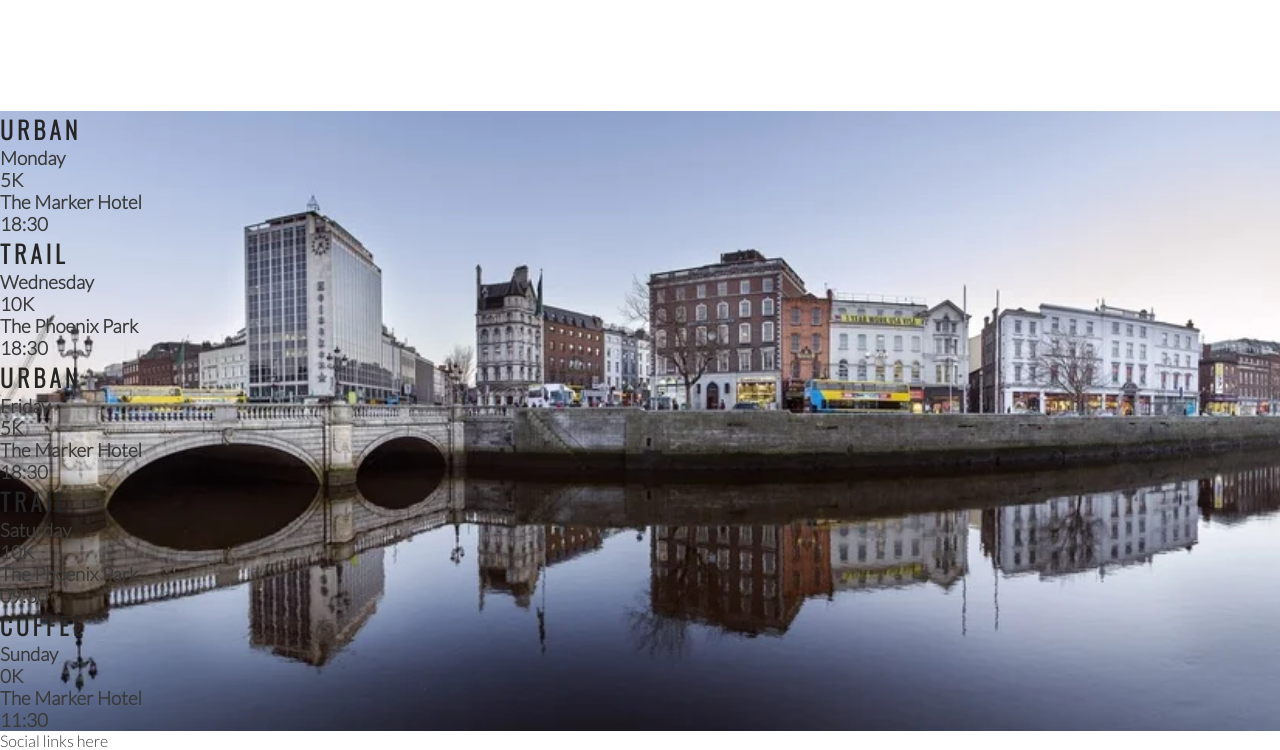
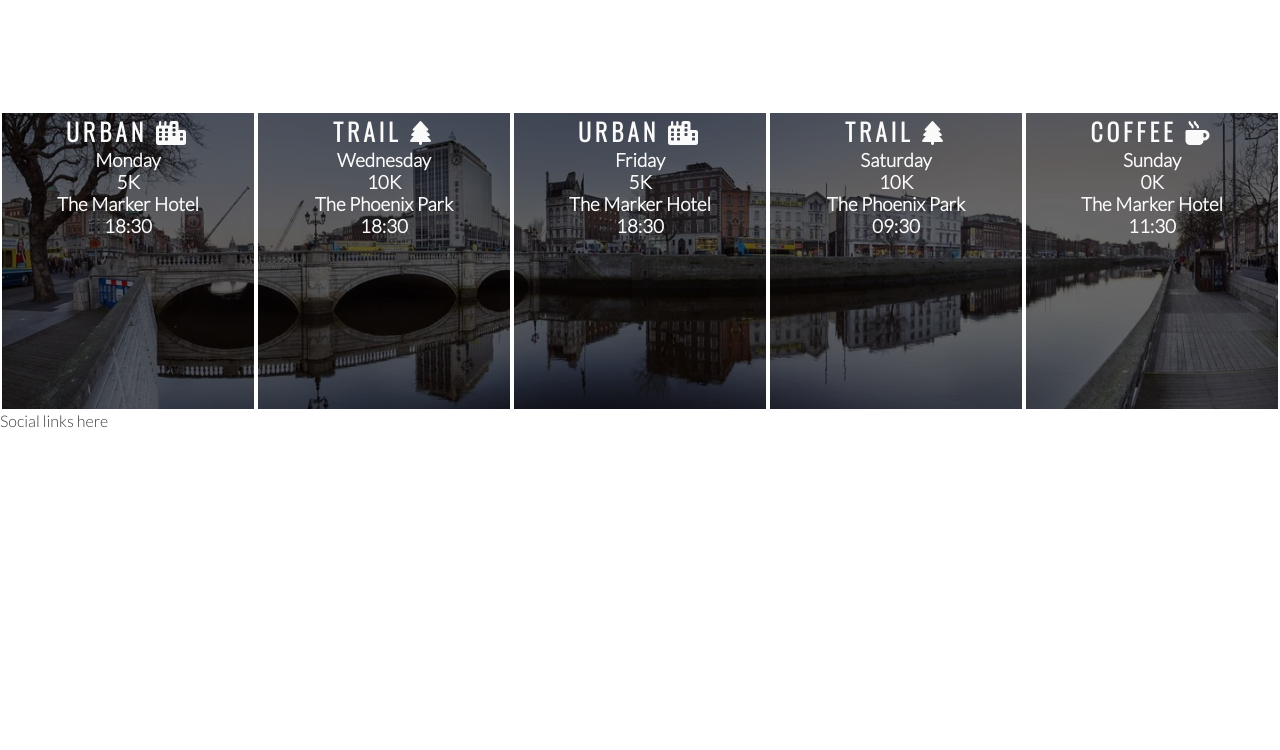
Before and after one commit to kev1978/love-running, a plain HTML site: page index.html in a window 1280 px wide. Shown: the part 1184-1934 px from the top of the page. After the commit the page ends 1614 px from the top, so only its background shows below. Drawn offline with nearby package versions, Linux system fonts and the light colour scheme.

Commit message:
style times panels and add icons

```diff
--- a/assets/css/style.css
+++ b/assets/css/style.css
@@ -191,3 +191,19 @@
     width: 100%;
     overflow: hidden;
 }
+
+#times div {
+    color: #fafafa;
+    background-color: rgba(0, 0, 0, .6);
+    width: 20%;
+    height: 300px;
+    float: left;
+    padding: 30px, 0, 0, 10px;
+    text-align: center;
+    border: 2px solid #fff;
+    box-sizing: border-box;
+}
+
+#times h2 {
+    color: #fafafa;
+}
--- a/index.html
+++ b/index.html
@@ -81,35 +81,35 @@
     </section>
     <section id="times">
         <div>
-            <h2>Urban</h2>
+            <h2>Urban <i class="fa-solid fa-city"></i></h2>
             <h3>Monday</h3>
             <h3>5K</h3>
             <h3>The Marker Hotel</h3>
             <h3>18:30</h3>
         </div>
         <div>
-            <h2>Trail</h2>
+            <h2>Trail <i class="fa fa-tree" aria-hidden="true"></i></h2>
             <h3>Wednesday</h3>
             <h3>10K</h3>
             <h3>The Phoenix Park</h3>
             <h3>18:30</h3>
         </div>
         <div>
-            <h2>Urban</h2>
+            <h2>Urban <i class="fa-solid fa-city"></i></h2>
             <h3>Friday</h3>
             <h3>5K</h3>
             <h3>The Marker Hotel</h3>
             <h3>18:30</h3>
         </div>
         <div>
-            <h2>Trail</h2>
+            <h2>Trail <i class="fa fa-tree" aria-hidden="true"></i></h2>
             <h3>Saturday</h3>
             <h3>10K</h3>
             <h3>The Phoenix Park</h3>
             <h3>09:30</h3>
         </div>
         <div>
-            <h2>Coffee</h2>
+            <h2>Coffee <i class="fa-solid fa-mug-hot"></i></h2>
             <h3>Sunday</h3>
             <h3>0K</h3>
             <h3>The Marker Hotel</h3>
```
